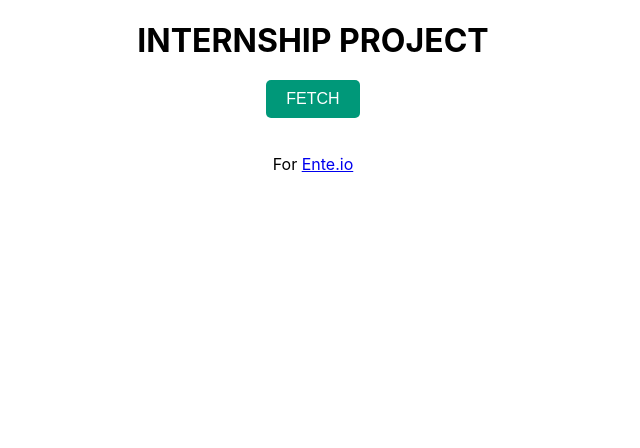
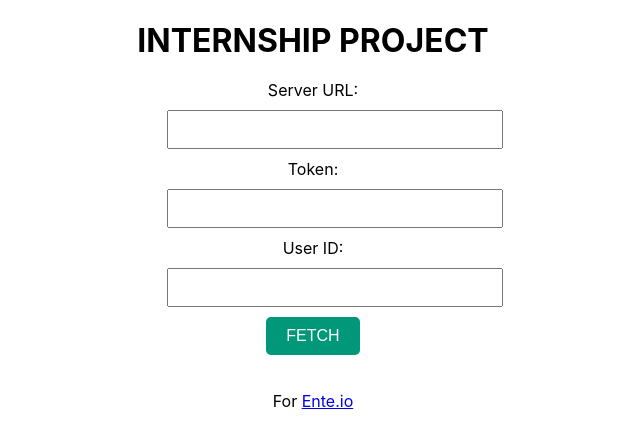
Before and after one commit to atyabbin/FetchApp, a React (Create React App) app: page / in a window 1280 px wide. Shown: the top 448 px of the page, without its empty margins (327-967 px from the left). Built offline with nearby package versions, Linux system fonts and the light colour scheme.

Commit message:
added input fields for URL, token and user id

```diff
--- a/src/App.js
+++ b/src/App.js
@@ -2,12 +2,16 @@ import React, { useState } from "react";
 import "./FetchApi.css";
 
 export default function FetchApi() {
+  const [serverUrl, setServerUrl] = useState("");
+  const [token, setToken] = useState("");
+  const [userId, setUserId] = useState("");
   const [userData, setUserData] = useState(null);
   const [error, setError] = useState(null);
 
   const fetchData = async () => {
     try {
-      const response = await fetch("http://localhost:8080/admin/user?id=1580559962386439&token=VVakdu_9SLsyYzPuf4Mwdrqi0WFDz_Z9BBpNJCw9M28=");
+      const url = `${serverUrl}/admin/user?id=${userId}&token=${token}`;
+      const response = await fetch(url);
       if (!response.ok) {
         throw new Error("Network response was not ok");
       }
@@ -59,8 +63,48 @@ export default function FetchApi() {
   return (
     <div className="container center-table">
       <h1 style={{ textAlign: "center", fontWeight: 'bold', marginBottom: '20px' }}>INTERNSHIP PROJECT</h1>
+      <form className="input-form">
+        <div className="input-group">
+          <label>
+            Server URL:
+            <input
+              type="text"
+              value={serverUrl}
+              onChange={(e) => setServerUrl(e.target.value)}
+              style={{ padding: '10px', margin: '10px', width: '100%' }}
+            />
+          </label>
+        </div>
+        <div className="input-group">
+          <label>
+            Token:
+            <input
+              type="text"
+              value={token}
+              onChange={(e) => setToken(e.target.value)}
+              style={{ padding: '10px', margin: '10px', width: '100%' }}
+            />
+          </label>
+        </div>
+        <div className="input-group">
+          <label>
+            User ID:
+            <input
+              type="text"
+              value={userId}
+              onChange={(e) => setUserId(e.target.value)}
+              style={{ padding: '10px', margin: '10px', width: '100%' }}
+            />
+          </label>
+        </div>
+      </form>
       <div className="fetch-button">
-        <button onClick={fetchData} style={{ padding: '10px 20px', fontSize: '16px', cursor: 'pointer', backgroundColor: '#009879', color: 'white', border: 'none', borderRadius: '5px' }}>FETCH</button>
+        <button
+          onClick={fetchData}
+          style={{ padding: '10px 20px', fontSize: '16px', cursor: 'pointer', backgroundColor: '#009879', color: 'white', border: 'none', borderRadius: '5px' }}
+        >
+          FETCH
+        </button>
       </div>
       <br />
       {error && <p style={{ color: 'red' }}>{`Error: ${error}`}</p>}
```
